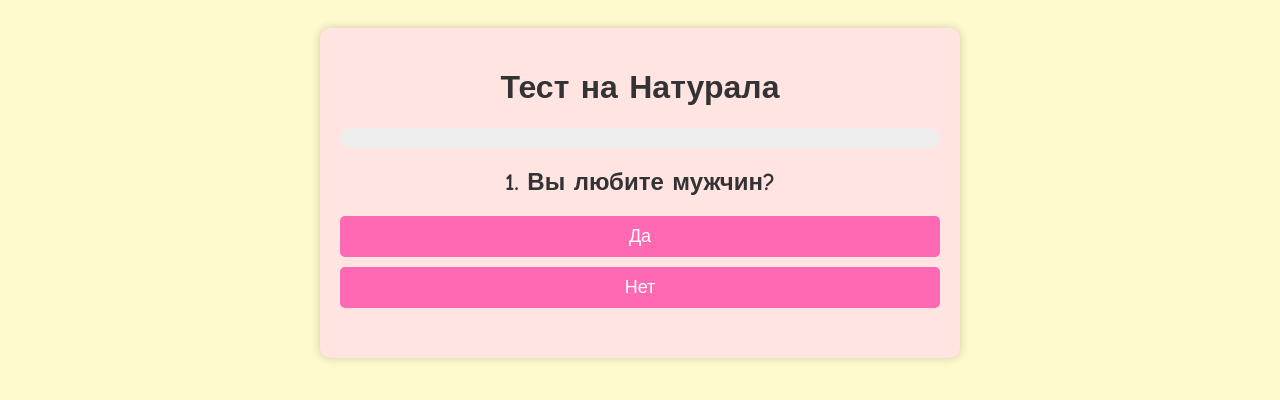
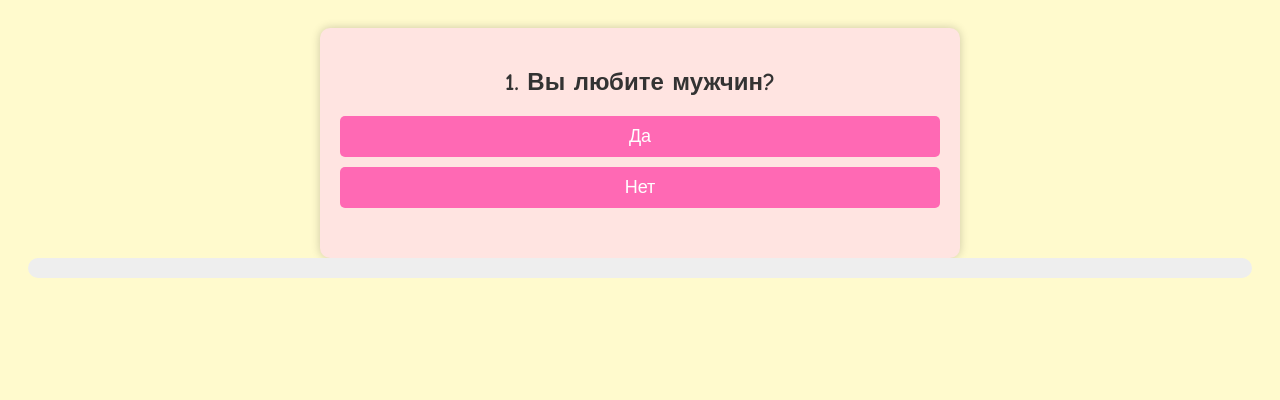
Before and after one commit to DdeM3zz/natural-test, a plain HTML site: page index.html in a window 1280 px wide. Drawn offline with Linux system fonts and the light colour scheme.

Commit message:
Update index.html

```diff
--- a/index.html
+++ b/index.html
@@ -3,24 +3,22 @@
 <head>
   <meta charset="UTF-8">
   <title>Тест на Натурала</title>
+  <meta name="viewport" content="width=device-width, initial-scale=1.0">
   <link rel="stylesheet" href="style.css">
 </head>
 <body>
 
-<!-- Реклама -->
-<div id="ad-banner" class="hidden">
-  <p><a href="https://www.youtube.com/watch?v=dQw4w9WgXcQ" target="_blank">Аркадий 100 метров от вас желает познакомиться!</a></p>
-  <p><a href="https://www.youtube.com/watch?v=dQw4w9WgXcQ" target="_blank">Моторное масло Хуй Энерджи: стоять будет до расвета!</a></p>
-  <p><a href="https://www.youtube.com/watch?v=dQw4w9WgXcQ" target="_blank">Бесплатные Робуксы! Кликай скорее!</a></p>
+<!-- Основной тест -->
+<div id="quiz-container">
+  <div id="question-container"></div>
+  <button onclick="skipTest()" id="skip-btn">Пропустить тест</button>
 </div>
 
-<!-- Основной тест -->
-<div id="quiz-container">
-  <h1>Тест на Натурала</h1>
-  <div id="progress-bar"></div>
-  <div id="question-container"></div>
-  <button onclick="skipTest()" id="skip-btn" class="hidden">Пропустить тест</button>
-</div>
+<!-- Прогрессбар внизу -->
+<div id="progress-bar"><div id="progress"></div></div>
+
+<!-- Реклама (появляется посередине теста) -->
+<div id="ad-banner" class="hidden"></div>
 
 <script src="script.js"></script>
 </body>
```
